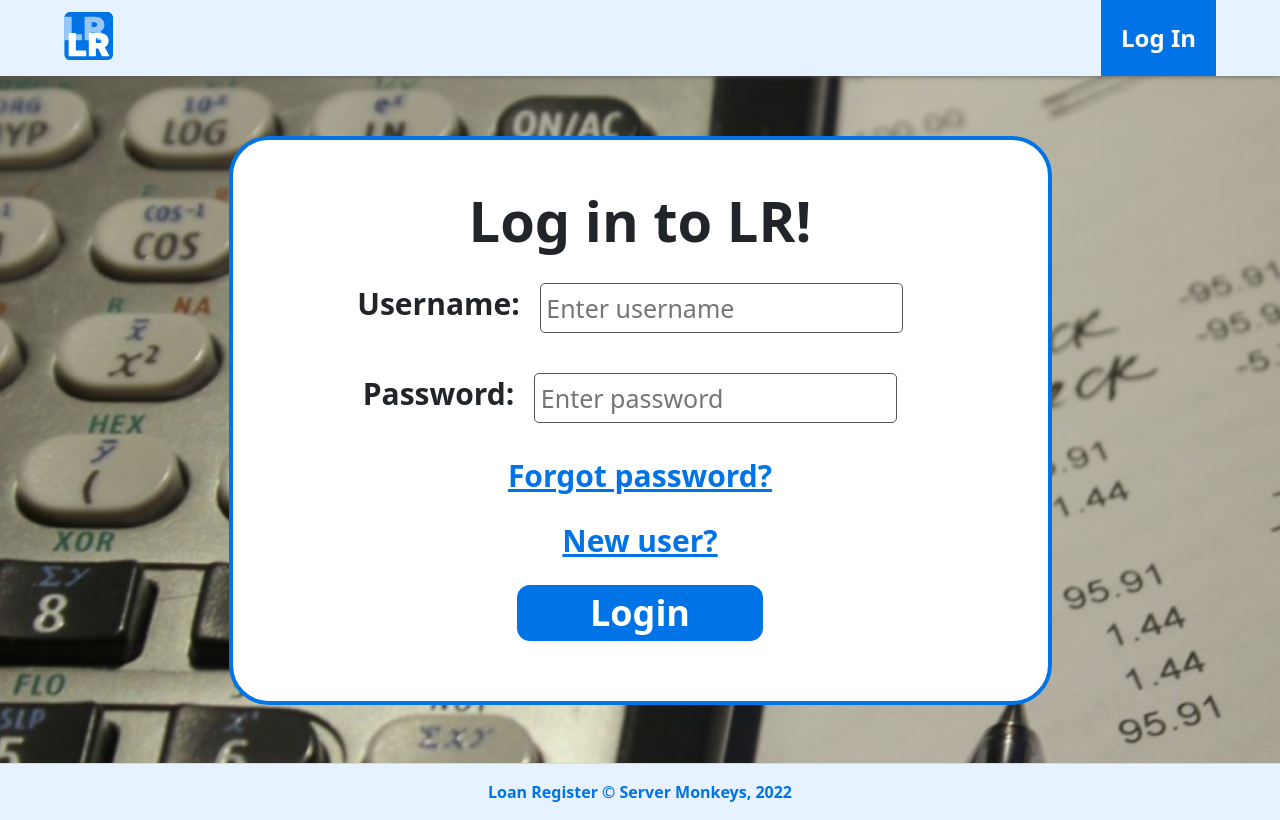
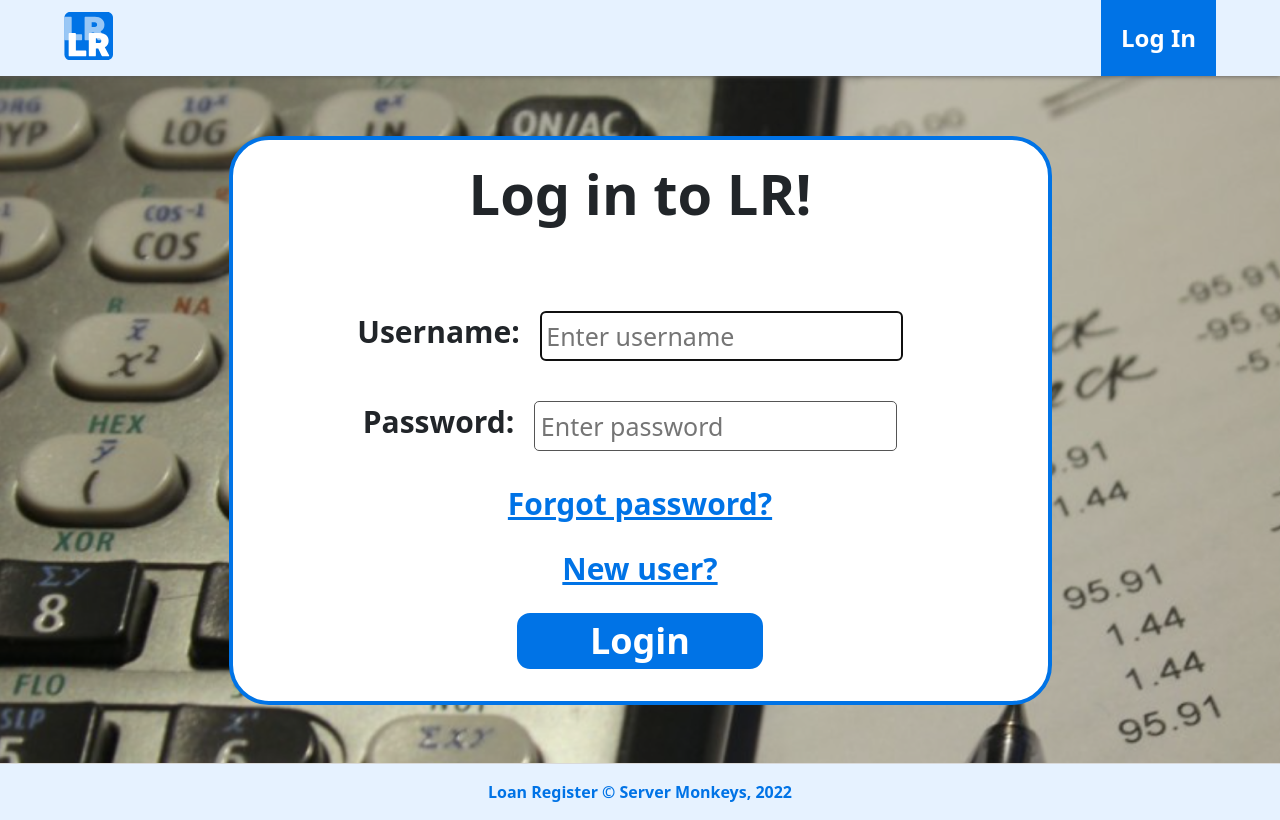
Before and after one commit to IT-Project-Server-Monkeys/Loan-Register-Frontend, a React (Create React App) app: page /login in a window 1280 px wide. Built offline with nearby package versions, Linux system fonts and the light colour scheme.

Commit message:
saving login form/auth work

```diff
--- /dev/null
+++ b/src/context/AuthProvider.js
@@ -0,0 +1,15 @@
+import { createContext, useState } from "react";
+
+const AuthContext = createContext({});
+
+export const AuthProvider = ({ children }) => {
+    const [auth, setAuth] = useState({});
+
+    return (
+        <AuthContext.Provider value={{ auth, setAuth }}>
+            {children}
+        </AuthContext.Provider>
+    )
+}
+
+export default AuthContext;
--- a/src/index.js
+++ b/src/index.js
@@ -3,11 +3,14 @@ import ReactDOM from 'react-dom/client';
 import './index.css';
 import App from './App';
 import reportWebVitals from './reportWebVitals';
+import { AuthProvider } from './context/AuthProvider';
 
 const root = ReactDOM.createRoot(document.getElementById('root'));
 root.render(
   <React.StrictMode>
-    <App />
+    <AuthProvider>
+      <App />
+    </AuthProvider>
   </React.StrictMode>
 );
 
--- a/src/pages/Login.js
+++ b/src/pages/Login.js
@@ -1,16 +1,79 @@
-import React from 'react';
+import { useRef, useState, useEffect, useContext } from 'react';
+import AuthContext from "../context/AuthProvider";
 import "../styles/Login.scss";
 import { TextBkgBox, TextButton } from '../components';
+import axios from 'axios';
 
 const Login = (props) => {
+  const { setAuth } = useContext(AuthContext);
+  const userRef = useRef();
+  const errRef = useRef();
+
+  const [user, setUser] = useState('');
+  const [pwd, setPwd] = useState('');
+  const [errMsg, setErrMsg] = useState('');
+  const [success, setSuccess] = useState(false);
+
+  // automatically focus on first input box
+  useEffect(() => {
+    userRef.current.focus();
+  }, [])
+
+  // remove error message if user or pwd input is being adjusted
+  useEffect(() => {
+    setErrMsg('');
+  }, [user, pwd])
+
+  const handleSubmit = async (e) => {
+    e.preventDefault();
+    console.log(user, pwd);
+
+    try {
+      const response = await axios({
+        method: "post", data: {display_name: user, hashed_password: pwd},
+        url: "https://server-monkeys-backend-test.herokuapp.com/testingUser",
+        headers: { "Content-Type": "application/json" },
+      })
+
+      // const response = await axios.post("https://server-monkeys-backend-test.herokuapp.com/testingUser",
+      //   JSON.stringify({display_name: user, hashed_password: pwd}),
+      //   {
+      //     header: { 'Content-Type': 'application/json'},
+      //     //withCredentials: true
+      //   }
+      // );
+      // console.log(JSON.stringify(response?.data));
+
+      const accessToken = response?.data?.accessToken;
+      // const roles = response?.data?.roles;
+      setAuth({ user, pwd, accessToken });
+      setUser('');
+      setPwd('');
+      setSuccess(true);
+    } catch (err) {
+      if (!err?.response) {
+        setErrMsg('No Server Response');
+      } else if (err.response?.status === 400) {
+        setErrMsg('Missing Username or Password');
+      } else if (err.response?.status === 401) {
+        setErrMsg('Unauthorized');
+      } else {
+        setErrMsg('Login Failed');
+      }
+      errRef.current.focus();
+    }
+
+
+  }
+
 
   // temporary login handler. generates random data,
   // then passes it onto parent via the onLogin provided by parent
   // TODO remove
-  const handleLogin = () => {
-    props.onLogin({ userId: "62fd8a9df04410afbc6df31f" });
-    window.location.href='/dashboard/loaner';
-  };
+  //const handleLogin = () => {
+    //props.onLogin({ userId: "62fd8a9df04410afbc6df31f" });
+    //window.location.href='/dashboard/loaner';
+  //};
 
   return (
     <div className={"login"}>
@@ -19,21 +82,26 @@ const Login = (props) => {
           <div className="h1">
             Log in to LR!
           </div>
+          <p ref={errRef} className={errMsg ? "errmsg" : "offscreen"} aria-live="assertive">{errMsg}</p>
+
+          <form onSubmit={handleSubmit}>
             <div className={"inline-flex"}>
               <div className="h3">
                 Username:
               </div>
-            <input type="text" placeholder="Enter username" className={"input-box"}/>
+              <input type="text" placeholder="Enter username" className={"input-box"} id="username" ref={userRef} onChange={(e) => setUser(e.target.value)} value={user} required />
             </div>
             <div className={"inline-flex"}>
               <div className="h3">
                   Password:
               </div>
-            <input type="text" placeholder="Enter password" className={"input-box"}/>
+              <input type="password" placeholder="Enter password" className={"input-box"} id="password" onChange={(e) => setPwd(e.target.value)} value={pwd} required />
             </div>
             <a href="/forgot-password" className="a">Forgot password?</a>
             <a href="/signup" className="a">New user?</a>
-          <TextButton onClick={handleLogin} className={"button"}>Login</TextButton>
+            <TextButton className={"button"}>Login</TextButton>
+          </form>
+
         </TextBkgBox>
       </div>
     </div>
```
Lines whose indentation alone changed are shown as unchanged.
